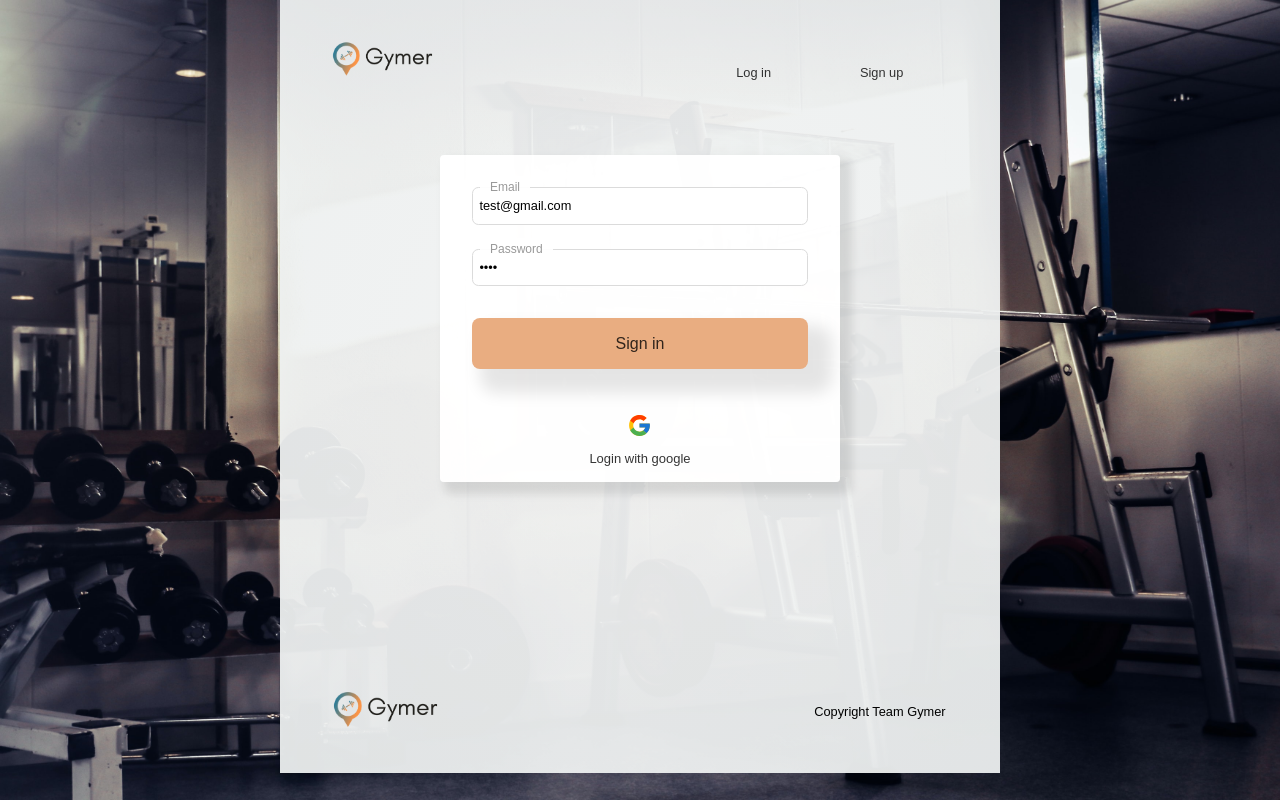
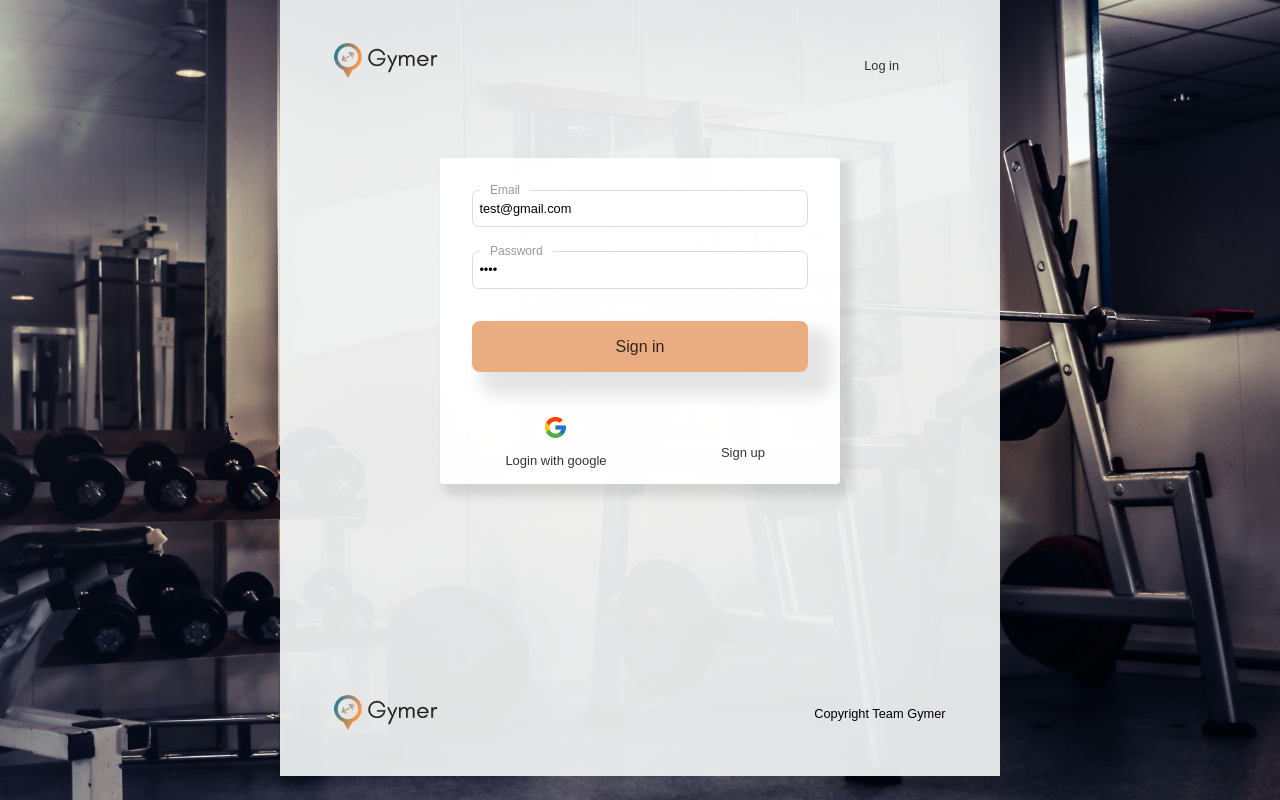
Before and after one commit to dominikajarek/gymer-front-end, a React (Create React App) app: page /login in a window 1280 px wide. Built offline with nearby package versions, Linux system fonts and the light colour scheme.

Commit message:
minor refactor

```diff
--- a/src/components/forms/LoginForm.js
+++ b/src/components/forms/LoginForm.js
@@ -1,5 +1,6 @@
 import React from 'react';
 import logoGoogle from "../../images/google.svg";
+import {Link} from "react-router-dom";
 
 export const LoginForm = (props) => {
 
@@ -28,10 +29,19 @@ export const LoginForm = (props) => {
                 <p className='register-input-field'>
                     <input type="submit" value="Sign in" />
                 </p>
-                <p className='google-auth-container'>
-                    <img src={logoGoogle} alt="google login" className="icon"></img>
-                    <a className="google-auth-button" href="/api/google-auth">Login with google</a>
-                </p>
+
+                <div className='other-logins'>
+                    <p className='google-auth-container'>
+                        <img src={logoGoogle} alt="google login" className="icon"></img>
+                        <a className="google-auth-button" href="/api/google-auth">Login with google</a>
+                    </p>
+                    <div className='sign-up-container'>
+                        <Link to='/register'
+                              className='btn btn-one sign-up link-style'>
+                            Sign up
+                        </Link>
+                    </div>
+                </div>
             </form>
         </div>
     );
--- a/src/components/main/Header.js
+++ b/src/components/main/Header.js
@@ -19,10 +19,6 @@ export const Header = () => {
                           className='btn btn-one sign-in link-style'>
                         Log in
                     </Link>
-                    <Link to='/register'
-                          className='btn btn-one sign-up link-style'>
-                        Sign up
-                    </Link>
                 </div>
             </header>
     );
--- a/src/components/partner/Calendar.js
+++ b/src/components/partner/Calendar.js
@@ -49,8 +49,8 @@ export const Calendars = () => {
 
     return (
         <div>
+            <Navigation id={id} />
          <div className="calendar">
-             <Navigation id={ id } className='calendar-nav' />
              <Calendar
                 className='calendar-style'
                 onSelectEvent={event => {
--- a/src/components/user/UserSlots.js
+++ b/src/components/user/UserSlots.js
@@ -83,24 +83,27 @@ export const UserSlots = () => {
 
     const listOfSlots = slots.map(slot =>
         <div className="grid-container-user-slots" key={slot.id}>
-            <div className="name padding-grid">{slot.slotType}</div>
+            <div className="name padding-grid">{slot.date}</div>
             <div className="date padding-grid">
-                <div className="day text-justify-in-grid">{slot.date}</div>
-                <div className="time text-justify-in-grid">{slot.startTime} - {slot.endTime}</div>
+                <div className="day text-justify-in-grid">
+                    <p>{"\n"}{slot.startTime.toLocaleString()} - {slot.endTime}</p>
+                    <p></p>
                 </div>
-            <div className="description padding-grid">{slot.description}</div>
+            </div>
+            <h3 className="description padding-grid">{slot.description}</h3>
             <button className="resign button-on-slot padding-grid" onClick={() => resignPopup(slot.id)}>RESIGN</button>
             <button className="go-to-partner button-on-slot padding-grid"
                     onClick={() => goToPartner(slot._links.self.href)}>PARTNER
             </button>
-            <div className="private padding-grid">{slot.private ? "private" : "public"}</div>
+            <div className="private padding-grid">type: {slot.private ? "private" : "public"}</div>
             <div className="size padding-grid">{slot.size === 1 ? "1 slot" : slot.size + " slots"}</div>
         </div>
     );
 
     return (
+        <div>
+            <p className='slots-message'>{message}</p>
             <div className='slots-container'>
-            <p className='slots-message'>{message}</p>
                 {
                     listOfSlots.length > 0 ? listOfSlots :
                         <div className='no-slots-container'>
@@ -108,5 +111,6 @@ export const UserSlots = () => {
                         </div>
                 }
             </div>
+        </div>
     );
 }
--- a/src/styles/calendar.css
+++ b/src/styles/calendar.css
@@ -14,10 +14,6 @@
 .rbc-timeslot {
     height: 5em;
     width: 10em;
-}
-
-.calendar-nav {
-    grid-area: nav;
 }
 
 .calendar-header {
--- a/src/styles/header.css
+++ b/src/styles/header.css
@@ -41,7 +41,7 @@ div[class*=box] {
 }
 
 .btn {
-    line-height: 3em;
+    line-height: 1.7em;
     height: 3em;
     text-align: var(--text-align);
     width: 10em;
--- a/src/styles/login-register.css
+++ b/src/styles/login-register.css
@@ -181,6 +181,7 @@ li .checkbox:hover, .active .checkbox {
     justify-content: center;
     padding-top: 1.5em;
     font-size: small;
+    grid-area: google;
 }
 
 .google-auth-button {
@@ -189,3 +190,19 @@ li .checkbox:hover, .active .checkbox {
     margin-top: 1em;
     color: var(--color-black);
 }
+
+.other-logins {
+    display: grid;
+    grid-template-areas: "google sign-up";
+    justify-content: start;
+    width: 100%;
+    grid-template-columns: 1fr 1fr;
+    font-size: small;
+}
+
+.sign-up-container {
+    grid-area: sign-up;
+    display: grid;
+    grid-template-columns: 1fr;
+    grid-template-rows: 1fr 1fr;
+}
--- a/src/styles/navigation.css
+++ b/src/styles/navigation.css
@@ -5,10 +5,10 @@
             "about timetable";
     font-weight: var(--font-weight);
     padding-top: 1em;
+    padding-bottom: 1em;
     width: 100%;
-    margin: 2em;
+    margin: 3em;
     font-size: small;
-    padding-bottom: 1em;
     border-bottom: var(--border-nav);
 }
 
--- a/src/styles/user-details-site.css
+++ b/src/styles/user-details-site.css
@@ -21,6 +21,9 @@
 
 .slots-container {
     position: relative;
+    width: 100%;
+    display: grid;
+    grid-template-columns: 1fr 1fr;
 }
 
 .slots-message {
@@ -69,7 +72,7 @@
 
 .time {
     grid-area: time;
-    justify-self: right;
+    justify-self: center;
 }
 
 .description {
@@ -156,10 +159,6 @@
 .profile-container {
     margin-top: 4em;
     border-radius: var(--border-radius);
-}
-
-.profile-labels {
-
 }
 
 .password-labels {
```
Lines whose indentation alone changed are shown as unchanged.
